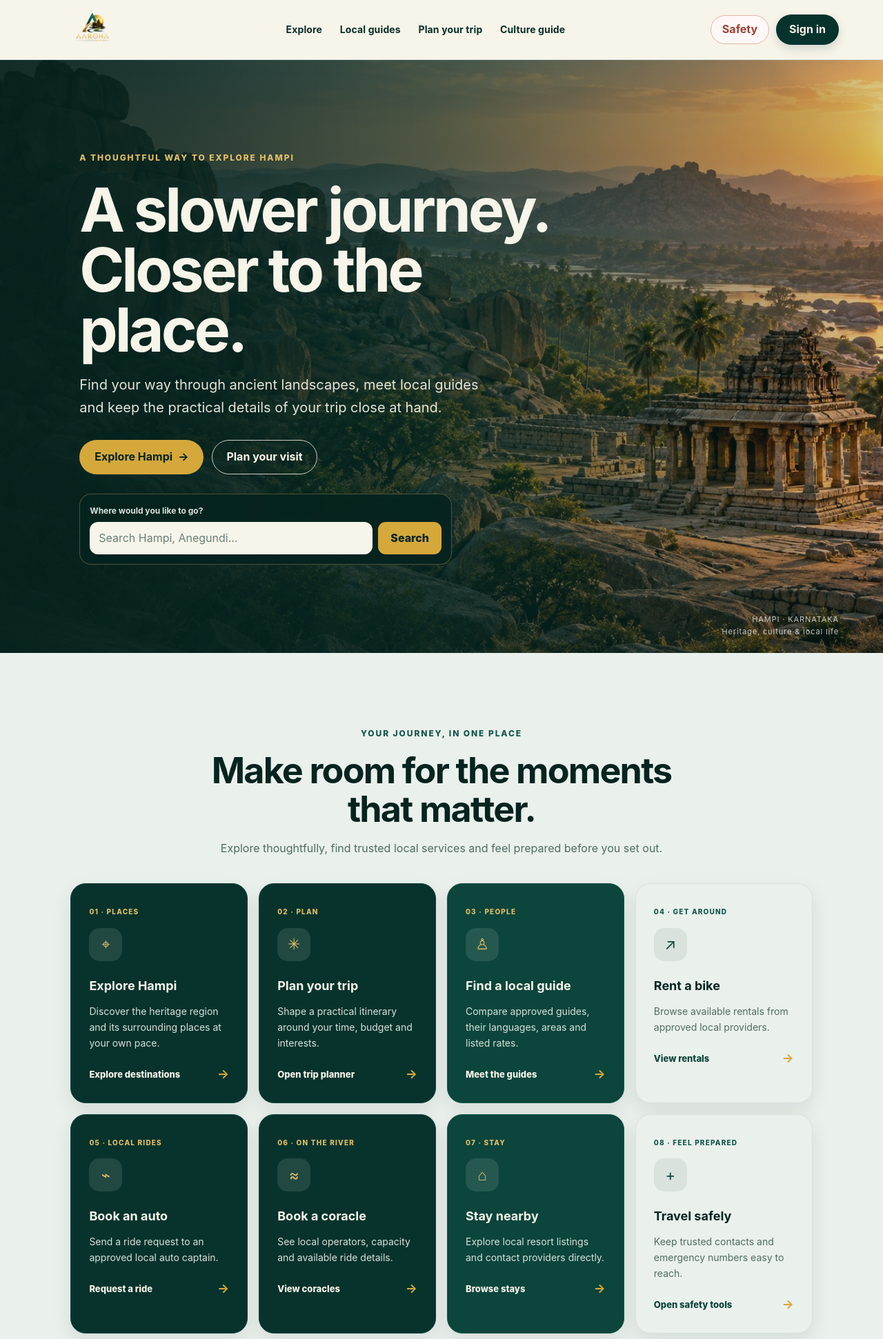
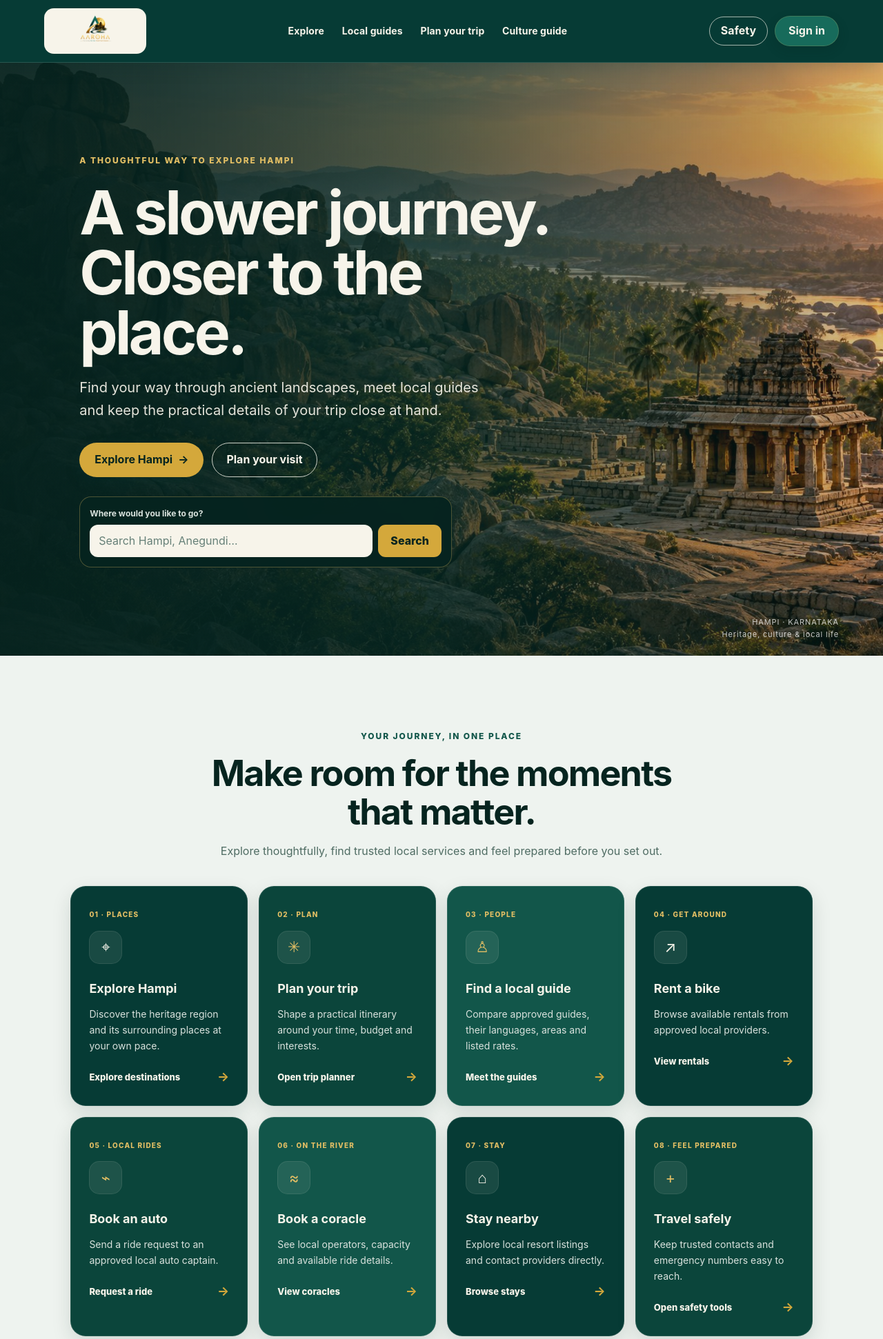
Before and after one commit to Mithun496/aaroha-web, a Flask app: page / in a window 1280 px wide. Shown: the top 1942 px of the page at 69% size. Run offline with Flask 3, Linux system fonts and the light colour scheme.

Commit message:
Finalize AAROHA brand visual system

```diff
--- a/app/static/css/premium.css
+++ b/app/static/css/premium.css
@@ -2,6 +2,7 @@
 :root {
   color-scheme: light;
   --aaroha-forest-950: #06241F;
+  --aaroha-forest-brand: #063B35;
   --aaroha-forest-900: #07332C;
   --aaroha-forest-800: #0B453B;
   --aaroha-forest-700: #12564A;
@@ -9,7 +10,7 @@
   --aaroha-sage-700: #4F6C63;
   --aaroha-sage-500: #819891;
   --aaroha-sage-200: #D9E2DD;
-  --aaroha-sage-100: #EAF0EC;
+  --aaroha-sage-100: #EEF3EF;
   --aaroha-ivory: #F7F4EA;
   --aaroha-ivory-soft: #EFEDE3;
   --aaroha-gold: #D4A83B;
@@ -804,3 +805,97 @@ body > footer { background:var(--aaroha-forest-950); }
   .feature-card { min-height:190px; }
   .admin-header-brand img { max-width:110px; }
 }
+
+/* Locked AAROHA identity: forest headers and one cohesive green card family. */
+.navbar, .site-header {
+  background:var(--aaroha-forest-brand);
+  color:var(--aaroha-ivory);
+  border-bottom-color:rgba(247,244,234,.14);
+  box-shadow:0 6px 24px rgba(6,36,31,.2);
+}
+.brand img, .site-brand img {
+  width:148px;
+  height:66px;
+  max-height:none;
+  box-sizing:border-box;
+  padding:5px 10px;
+  border:0;
+  border-radius:14px;
+  background:var(--aaroha-ivory);
+  object-fit:contain;
+}
+.navbar nav a, .site-header nav a { color:var(--aaroha-ivory); }
+.navbar nav a:hover, .site-header nav a:hover { color:var(--aaroha-gold-soft); }
+.navbar nav a.active, .site-header nav a.active { color:var(--aaroha-ivory); }
+.site-header nav a.active::after { background:var(--aaroha-gold-soft); }
+.login-button, .login-link, .site-actions .login-link {
+  border:1px solid rgba(226,190,100,.2);
+  background:var(--aaroha-emerald);
+  color:var(--aaroha-ivory);
+  box-shadow:0 6px 16px rgba(6,36,31,.2);
+}
+.login-button:hover, .login-link:hover { background:var(--aaroha-forest-700); }
+.navbar .sos-button, .site-header .sos-link {
+  border-color:rgba(247,244,234,.65);
+  background:transparent;
+  color:var(--aaroha-ivory);
+}
+.navbar .sos-button:hover, .site-header .sos-link:hover { background:rgba(247,244,234,.1); }
+.navbar .notifications-link, .site-header .notifications-link {
+  border:1px solid rgba(247,244,234,.35);
+  background:rgba(247,244,234,.1);
+  color:var(--aaroha-ivory);
+}
+.home-page .navbar .mobile-nav-action { background:rgba(247,244,234,.1); color:var(--aaroha-ivory); }
+.auth-page .auth-header {
+  background:var(--aaroha-forest-brand);
+  border-color:rgba(247,244,234,.14);
+}
+.auth-page .auth-logo {
+  width:126px;
+  height:60px;
+  max-height:none;
+  box-sizing:border-box;
+  padding:5px 10px;
+  border-radius:14px;
+  background:var(--aaroha-ivory);
+  object-fit:contain;
+}
+.auth-page .back-home { color:var(--aaroha-ivory); }
+.auth-page .back-button { border-color:rgba(247,244,234,.35); background:rgba(247,244,234,.1); color:var(--aaroha-ivory); }
+.auth-page .back-button:hover { background:var(--aaroha-ivory); color:var(--aaroha-forest-brand); }
+
+.feature-grid .feature-card {
+  background:var(--aaroha-forest-brand);
+  border-color:rgba(217,226,221,.13);
+  box-shadow:0 10px 28px rgba(6,36,31,.13);
+}
+.feature-grid .feature-card:nth-child(3n+2) { background:var(--aaroha-forest-800); }
+.feature-grid .feature-card:nth-child(3n) { background:var(--aaroha-forest-700); }
+.feature-grid .feature-card h3, .feature-grid .feature-card:nth-child(n) h3 { color:var(--aaroha-ivory); }
+.feature-grid .feature-card p, .feature-grid .feature-card:nth-child(n) p { color:var(--aaroha-sage-200); }
+.feature-grid .feature-card .home-card-kicker, .feature-grid .feature-card:nth-child(n) .home-card-kicker { color:var(--aaroha-gold-soft); }
+.feature-grid .feature-card .icon, .feature-grid .feature-card:nth-child(n) .icon {
+  border:1px solid rgba(247,244,234,.09);
+  background:rgba(247,244,234,.08);
+  color:var(--aaroha-ivory);
+}
+.feature-grid .feature-card:nth-child(3n+2) .icon, .feature-grid .feature-card:nth-child(3n) .icon { color:var(--aaroha-gold-soft); }
+.feature-grid .feature-card .home-card-link, .feature-grid .feature-card:nth-child(n) .home-card-link { color:var(--aaroha-ivory); }
+.feature-grid .feature-card .home-card-link b { color:var(--aaroha-gold); }
+.planner-intro .planner-kicker { color:var(--aaroha-gold-soft); }
+.planner-intro .planner-mark {
+  border:1px solid rgba(247,244,234,.1);
+  background:rgba(247,244,234,.08);
+  color:var(--aaroha-gold-soft);
+}
+
+.partner-dashboard-header { background:var(--aaroha-forest-brand); color:var(--aaroha-ivory); }
+.partner-dashboard-header :is(h1,h2,p,span) { color:var(--aaroha-ivory); }
+.partner-dashboard-header a:not(.primary-button) { color:var(--aaroha-ivory); }
+.admin-header { background:var(--aaroha-forest-brand); }
+
+@media (max-width:640px) {
+  .brand img, .site-brand img { width:126px; height:56px; padding:4px 8px; }
+  .auth-page .auth-logo { width:116px; height:54px; padding:4px 8px; }
+}
```
